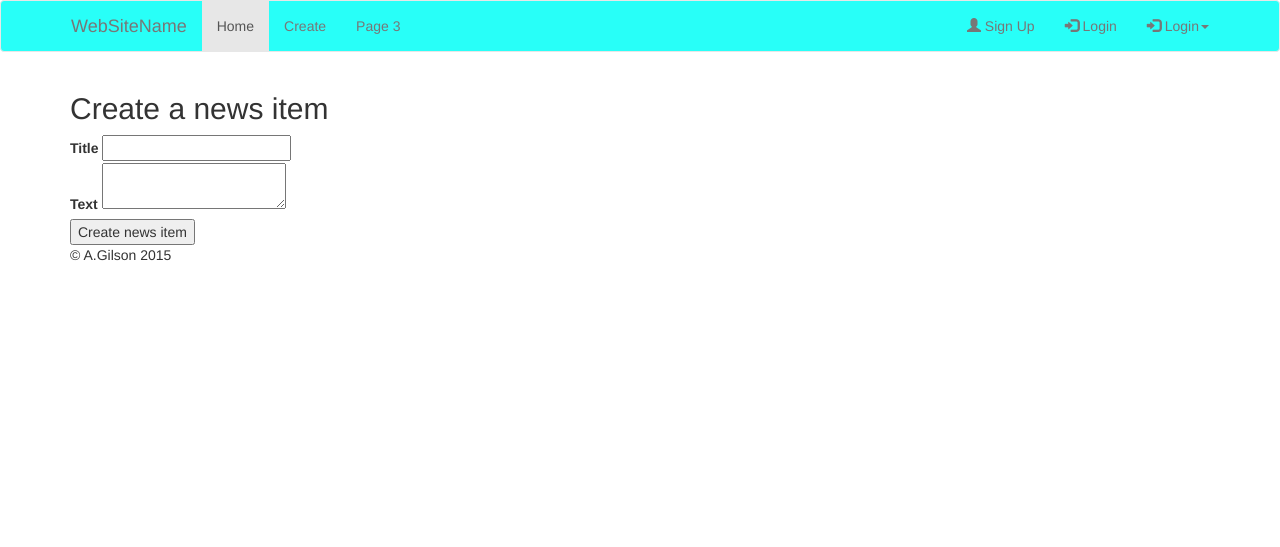
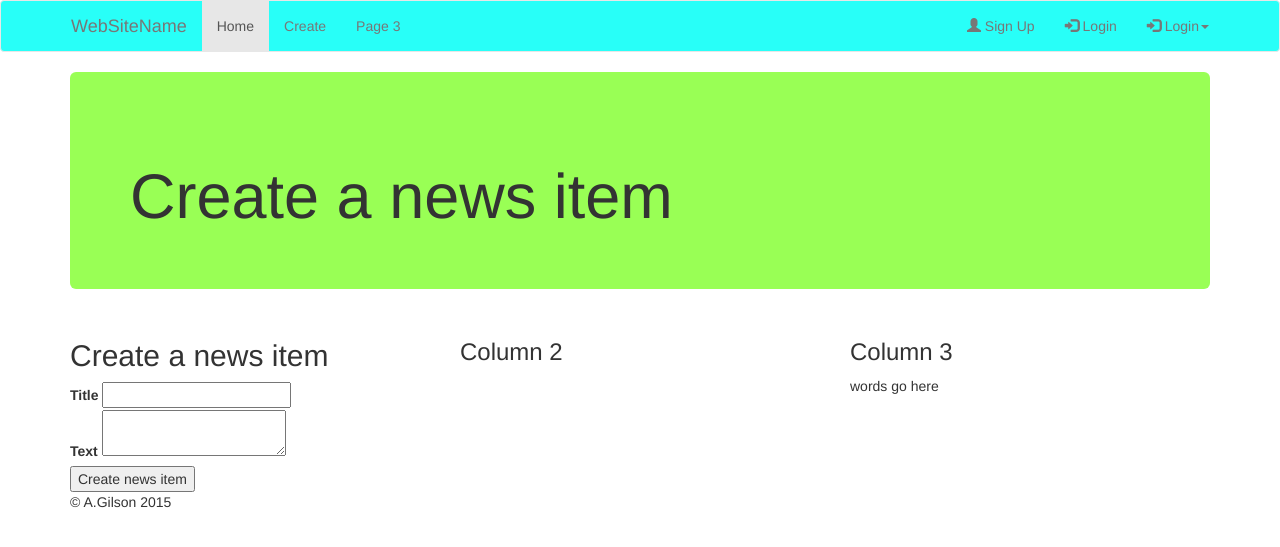
Before and after one commit to andrumi/codeigniter_demo, a CodeIgniter app: page /database/index.php/news/create in a window 1280 px wide. Shown: the top 547 px of the page. Run offline with CodeIgniter, Linux system fonts and the light colour scheme; some libraries are stand-ins or nearby versions.

Commit message:
Create form rearranged to use header and footer

```diff
--- a/application/views/news/create.php
+++ b/application/views/news/create.php
@@ -1,7 +1,10 @@
+<div class="jumbotron">
+    <h1><?php echo $title; ?></h1>
+</div>
+<div class="row">
+    <div class="col-sm-4">
         <h2><?php echo $title; ?></h2>
-
         <?php echo validation_errors(); ?>
-
         <?php echo form_open('news/create'); ?>
 
         <label for="title">Title</label>
@@ -13,3 +16,13 @@
         <input type="submit" name="submit" value="Create news item" />
 
         </form>
+    </div>
+    <div class="col-sm-4">
+        <h3>Column 2</h3>
+    </div>
+    <div class="col-sm-4">
+        <h3>Column 3</h3>
+        <p>words go here</p>
+    </div>
+
+</div>
```
Lines whose indentation alone changed are shown as unchanged.
